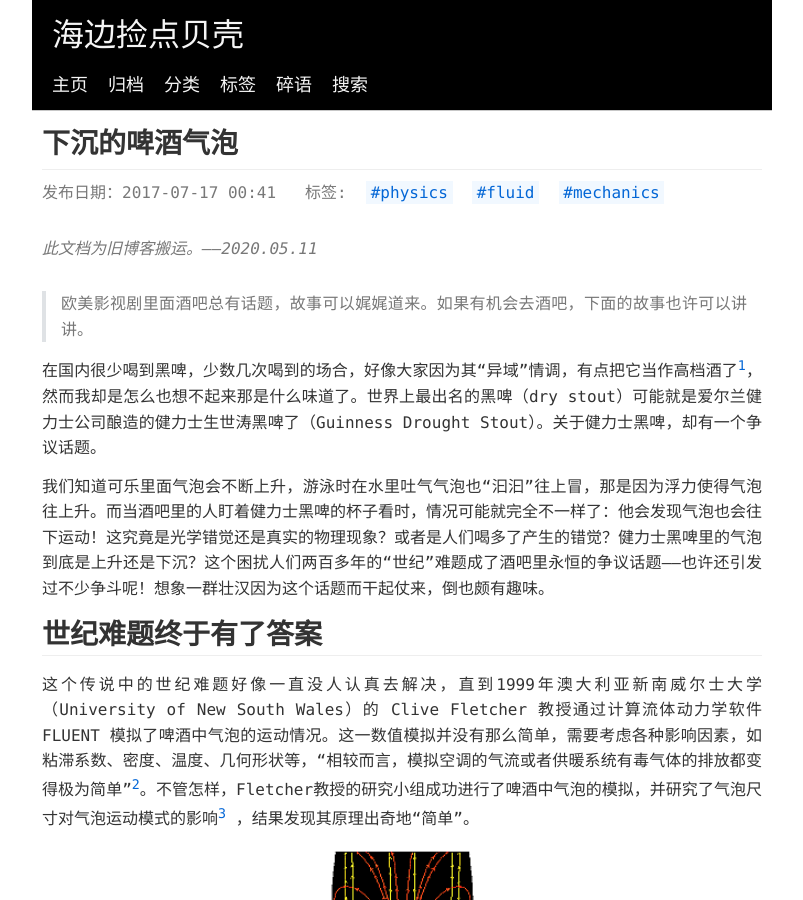
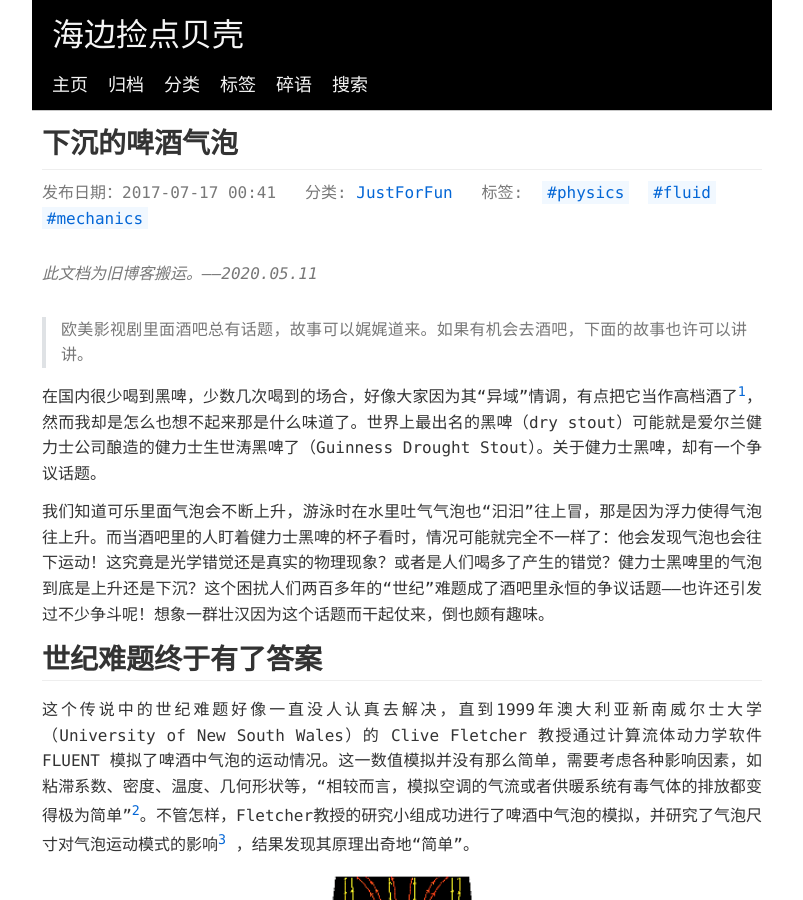
Before and after one commit to xienotes/xienotes.github.io, a Jekyll site: the page built from _posts/2017-07-17-sinking-bubbles.md, in a window 1280 px wide and 900 px high. Shown: the whole window, without its empty margins (238-1041 px from the left). Built offline with Jekyll 4.4.1, drawn with Linux system fonts in a browser that asks for light colours; formulas are drawn with MathJax 3.

Commit message:
add category for post

```diff
--- a/_posts/2017-07-17-sinking-bubbles.md
+++ b/_posts/2017-07-17-sinking-bubbles.md
@@ -3,7 +3,7 @@ layout: post
 title: 下沉的啤酒气泡
 date: 2017-07-17 00:41
 tags: [physics, fluid, mechanics]
-Category: JustForFun
+category: JustForFun
 mathjax: true
 note: "此文档为旧博客搬运。——2020.05.11"
 ---
```
